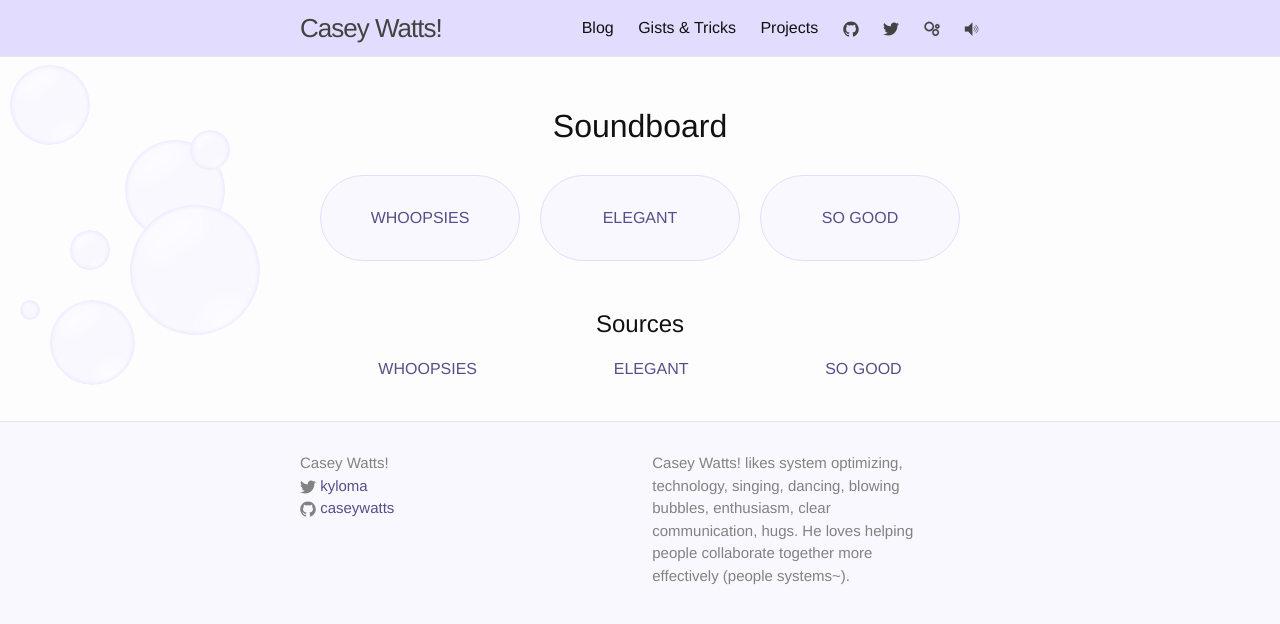
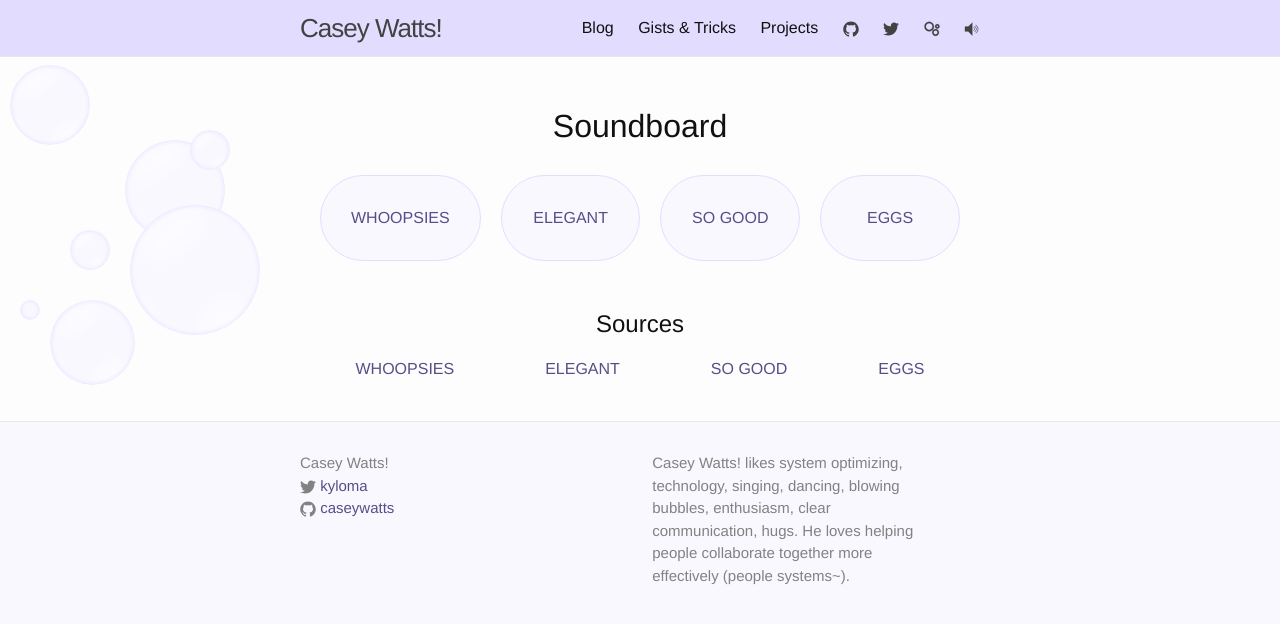
Before and after one commit to caseywatts/caseywatts.github.io, a Jekyll site: the page built from soundboard.html, in a window 1280 px wide. Shown: the top 624 px of the page. Built offline with Jekyll 4.4.1, drawn with Linux system fonts in a browser that asks for light colours.

Commit message:
add EGGS to the soundboard

```diff
--- a/soundboard.html
+++ b/soundboard.html
@@ -4,12 +4,14 @@ layout: default
 <audio id="catbug-whoopsies" preload="auto" src="/soundboard/catbug-whoopsies.mp3"></audio>
 <audio id="sardonyx-elegant" preload="auto" src="/soundboard/sardonyx-elegant.m4a"></audio>
 <audio id="teengirlsquad-sogood" preload="auto" src="/soundboard/teengirlsquad-sogood.m4a"></audio>
+<audio id="eggs" preload="auto" src="/soundboard/eggs.m4a"></audio>
 
 <h1 style="text-align: center;">Soundboard</h1>
 <div class="some-section">
   <a href="#catbug-whoopsies" class="bubble-link" onclick="document.getElementById('catbug-whoopsies').play();">WHOOPSIES</a>
   <a href="#sardonyx-elegant" class="bubble-link" onclick="document.getElementById('sardonyx-elegant').play();">ELEGANT</a>
   <a href="#teengirlsquad-sogood" class="bubble-link" onclick="document.getElementById('teengirlsquad-sogood').play();">SO GOOD</a>
+  <a href="#eggs" class="bubble-link" onclick="document.getElementById('eggs').play();">EGGS</a>
 </div>
 
 <h2 style="text-align: center;">Sources</h2>
@@ -17,6 +19,7 @@ layout: default
   <a href="https://www.youtube.com/watch?v=rFWb7DG7zTc">WHOOPSIES</a>
   <a href="https://www.youtube.com/watch?v=4rdgXaQc0bo">ELEGANT</a>
   <a href="https://www.youtube.com/watch?v=3CSNGEqhgI0">SO GOOD</a>
+  <a href="https://www.youtube.com/watch?v=SsjJ1WWrV20">EGGS</a>
 </div>
 
 <script>
```
Also changed, not shown: 1 other file.
